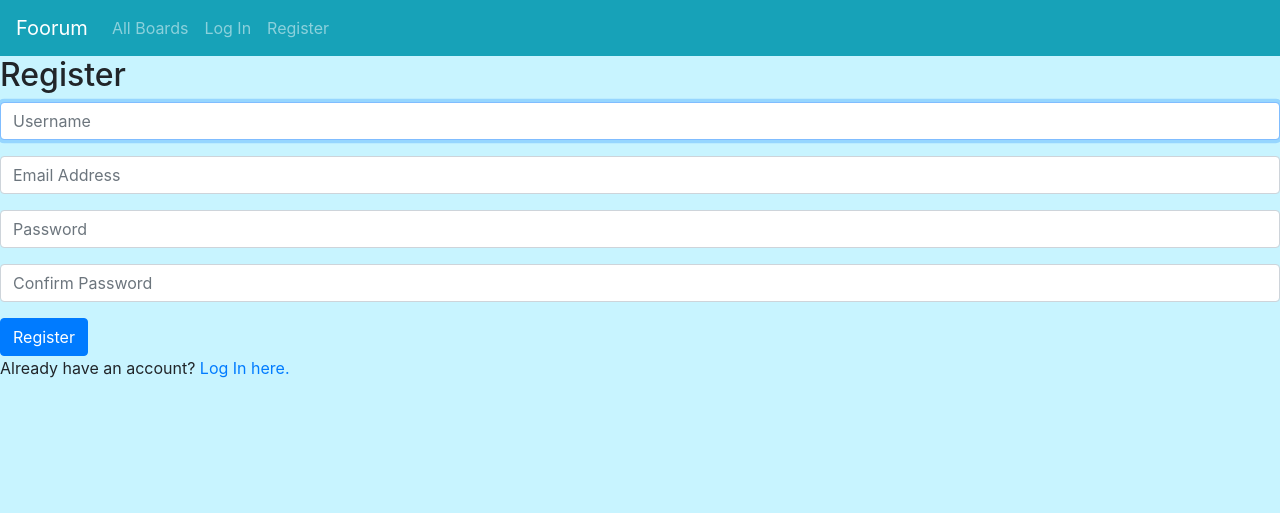
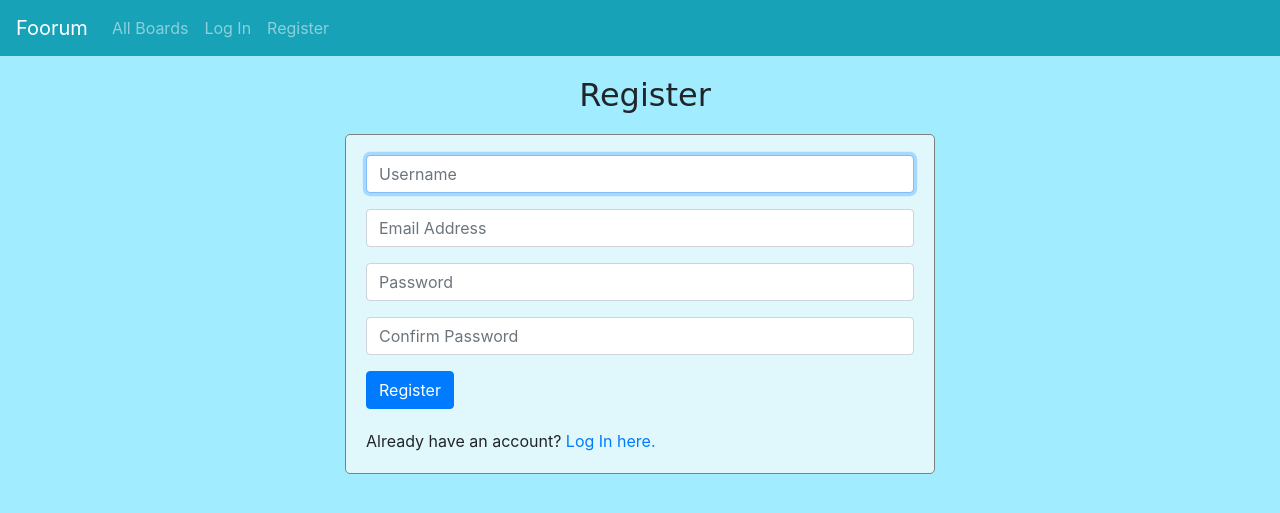
Before and after one commit to Zproom/Foorum, a Django app: page /register in a window 1280 px wide. Shown: the top 513 px of the page. Run offline with Django 3.2, Linux system fonts and the light colour scheme; some libraries are stand-ins or nearby versions.

Commit message:
Updated CSS

```diff
--- a/forum/models.py
+++ b/forum/models.py
@@ -49,8 +49,6 @@ class Post(models.Model):
         blank=True,
         related_name='child_posts')
     content = models.CharField(max_length=1000)
-
-    # Add field for thumbnail and video
     thumb = models.ImageField(blank=True)
     video = EmbedVideoField(blank=True)
     timestamp = models.DateTimeField(auto_now_add=True)
@@ -81,9 +79,11 @@ class Post(models.Model):
         return f"{self.author.username} {self.timestamp}"
 
 
-# Create a Board model with a field for the Board's name
+# Create a Board model with a field for the Board's name,
+# image, and description
 class Board(models.Model):
     name = models.CharField(max_length=1000)
+    thumb = models.ImageField(blank=True)
     description = models.CharField(max_length=8000, blank=True)
 
     # Give the Board model a readable name including its name
--- a/forum/static/forum/styles.css
+++ b/forum/static/forum/styles.css
@@ -1,11 +1,11 @@
 @media (min-width: 600px) {
     .post-div, .create-board-div {
         display: block;
-        background-color: white;
+        background-color: rgb(224, 248, 252);
         border: 0.5px solid grey;
         border-radius: 5px;
-        margin-top: 10px;
-        margin-bottom: 10px;
+        margin-top: 20px;
+        margin-bottom: 20px;
         margin-left: auto;
         margin-right: auto;
         padding: 20px;
@@ -16,22 +16,24 @@
 @media (max-width: 599px) {
     .post-div, .create-board-div {
         display: block;
-        background-color: white;
+        background-color: rgb(224, 248, 252);
         border: 0.5px solid grey;
         border-radius: 5px;
-        margin-top: 10px;
-        margin-bottom: 10px;
+        margin-top: 20px;
+        margin-bottom: 20px;
         padding: 20px;
         width: 100%;
     }
 }
 
 body {
-    background-color: rgb(200, 244, 255);
+    background-color: rgb(162, 236, 255);
 }
 
 .index-title {
     text-align: center;
+    margin-top: 15px;
+    font-family: cursive;
 }
 
 .index-board-list {
@@ -81,7 +83,7 @@ body {
 
 .board-name {
     text-align: center;
-    margin-top: 20px;
+    margin-top: 30px;
     margin-bottom: 30px;
     font-size: 50px;
     font-family: Impact, Haettenschweiler, 'Arial Narrow Bold', sans-serif;
@@ -188,7 +190,9 @@ i {
 
 .profile-name, .follow-page-title {
     text-align: center;
+    margin-top: 30px;
     font-size: 50px;
+    font-family: monospace;
 }
 
 .profile-info-div {
@@ -221,7 +225,7 @@ i {
 }
 
 .comments-header-text {
-    font-family: Georgia, 'Times New Roman', Times, serif;
+    font-family: 'Courier New', Courier, monospace;
 }
 
 #back-button {
@@ -250,6 +254,8 @@ i {
 .board-description {
     display: block;
     text-align: center;
+    margin-top: 25px;
+    margin-bottom: 25px;
     font-family: 'Courier New', Courier, monospace;
 }
 
@@ -271,3 +277,27 @@ i {
     max-width: 100%;
     max-height: 400px;
 }
+
+.board-img {
+    display: block;
+    text-align: center;
+    margin-top: 10px;
+    margin-bottom: 10px;
+    margin-left: auto;
+    margin-right: auto;
+    max-width: 50%;
+    max-height: 400px;
+}
+
+.sign-in-title {
+    display: block;
+    margin-left: 10px;
+    margin-top: 20px;
+    margin-bottom: 15px;
+    text-align: center;
+    font-family: cursive;
+}
+
+#sign-in-button {
+    margin-bottom: 20px;
+}
--- a/forum/templates/forum/comments.html
+++ b/forum/templates/forum/comments.html
@@ -41,7 +41,7 @@
         <div class="post-div">
             <hr>
             <div class="comments-header">
-                <h3 class="comments-header-text">All Comments</h3>
+                <h2 class="comments-header-text">All Comments</h3>
             </div>
             <hr>
             {% if user.is_authenticated %}
--- a/forum/templates/forum/index.html
+++ b/forum/templates/forum/index.html
@@ -14,8 +14,8 @@
         {% endfor %}
         {% if has_permission %}
         <div class="create-board-div">
-            <h4>Create New Board</h4>
-            <form action="{% url 'index' %}" method="post">
+            <h4>Create A New Board</h4>
+            <form action="{% url 'index' %}" method="post" enctype="multipart/form-data">
                 {% csrf_token %}
                 {{ form }}
                 <input type="submit" class="btn btn-primary"/>
--- a/forum/templates/forum/login.html
+++ b/forum/templates/forum/login.html
@@ -2,12 +2,13 @@
 
 {% block body %}
 
-    <h2>Login</h2>
+    <h2 class="sign-in-title">Login</h2>
 
     {% if message %}
         <div>{{ message }}</div>
     {% endif %}
 
+    <div class="post-div">
         <form action="{% url 'login' %}" method="post">
             {% csrf_token %}
             <div class="form-group">
@@ -16,9 +17,10 @@
             <div class="form-group">
                 <input class="form-control" type="password" name="password" placeholder="Password">
             </div>
-        <input class="btn btn-primary" type="submit" value="Login">
+            <input class="btn btn-primary" id="sign-in-button" type="submit" value="Login">
         </form>
 
         Don't have an account? <a href="{% url 'register' %}">Register here.</a>
+    </div>
 
 {% endblock %}
--- a/forum/templates/forum/posts.html
+++ b/forum/templates/forum/posts.html
@@ -11,7 +11,6 @@
         {% if user_page %}
             <h2 class="profile-name">{{ username }}'s Profile</h2>
             <div class="profile-info-div">
-                <h3>Information</h3>
                 <p class="profile-followers">{{ followers_count_text }}</p>
                 {% if user.is_authenticated and not own_profile %}
                     <form action="{% url 'view-user' username %}" method="post">
@@ -25,6 +24,9 @@
 
         {% if board_page %}
             <h1 class="board-name">{{ board.name }}</h1>
+            {% if board.thumb %}
+                <img class="board-img" src="{{ board.thumb.url }}">
+            {% endif %}
             <p class="board-description">{{ board.description }}</p>
             {% if user.is_authenticated %}
                 <div class="post-div">
--- a/forum/templates/forum/register.html
+++ b/forum/templates/forum/register.html
@@ -2,12 +2,13 @@
 
 {% block body %}
 
-    <h2>Register</h2>
+    <h2 class="sign-in-title">Register</h2>
 
     {% if message %}
         <div>{{ message }}</div>
     {% endif %}
 
+    <div class="post-div">
         <form action="{% url 'register' %}" method="post">
             {% csrf_token %}
             <div class="form-group">
@@ -22,9 +23,10 @@
             <div class="form-group">
                 <input class="form-control" type="password" name="confirmation" placeholder="Confirm Password">
             </div>
-        <input class="btn btn-primary" type="submit" value="Register">
+            <input class="btn btn-primary" id="sign-in-button" type="submit" value="Register">
         </form>
 
         Already have an account? <a href="{% url 'login' %}">Log In here.</a>
+    </div>
 
 {% endblock %}
--- a/forum/views.py
+++ b/forum/views.py
@@ -13,7 +13,6 @@ from django.core.paginator import Paginator
 from django.db.models import Count
 from .models import User, Post, Board
 from django.http import HttpResponseBadRequest
-from django.utils.deprecation import MiddlewareMixin
 
 
 # Defines a form for creating posts. Comments are created
@@ -27,16 +26,19 @@ class NewPostForm(ModelForm):
                 attrs={
                     'id': 'post-textarea',
                     'placeholder': 'Start typing your thoughts here...'
-                }),
+                }
+            ),
             'thumb': ClearableFileInput(
                 attrs={
                     'id': 'image-upload-button'
-                }),
+                }
+            ),
             'video': Textarea(
                 attrs={
                     'id': 'post-textarea-small',
                     'placeholder': 'Add a link to a YouTube video or SoundCloud song (optional)...'
-                })
+                }
+            )
         }
         labels = {
             'content': '',
@@ -49,21 +51,29 @@ class NewPostForm(ModelForm):
 class NewBoardForm(ModelForm):
     class Meta:
         model = Board
-        fields = ['name', 'description']
+        fields = ['name', 'thumb', 'description']
         widgets = {
             'name': Textarea(
                 attrs={
                     'id': 'post-textarea-small',
                     'placeholder': 'Enter the name of your board.'
-                }),
+                }
+            ),
+            'thumb': ClearableFileInput(
+                attrs={
+                    'id': 'image-upload-button'
+                }
+            ),
             'description': Textarea(
                 attrs={
                     'id': 'post-textarea',
                     'placeholder': 'Enter a description for your board.'
-                })
+                }
+            )
         }
         labels = {
             'name': '',
+            'thumb': 'Attach an Image (Optional)',
             'description': ''
         }
 
@@ -83,13 +93,14 @@ def index(request):
 
     # User creates a board
     if request.method == "POST":
-        board = NewBoardForm(request.POST)
+        board = NewBoardForm(request.POST, request.FILES)
 
         # Error handling
         if board.is_valid():
             new_board = Board(
-                name=board.cleaned_data["name"],
-                description=board.cleaned_data["description"])
+                name=board.cleaned_data.get("name"),
+                thumb=board.cleaned_data.get("thumb"),
+                description=board.cleaned_data.get("description"))
             new_board.save()
             return HttpResponseRedirect(reverse("index"))
         else:
```
Lines whose indentation alone changed are shown as unchanged.
